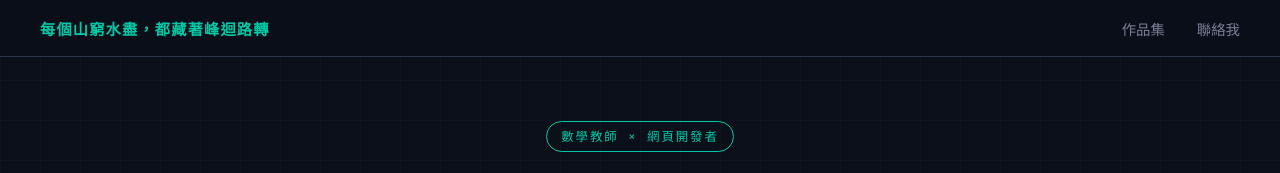
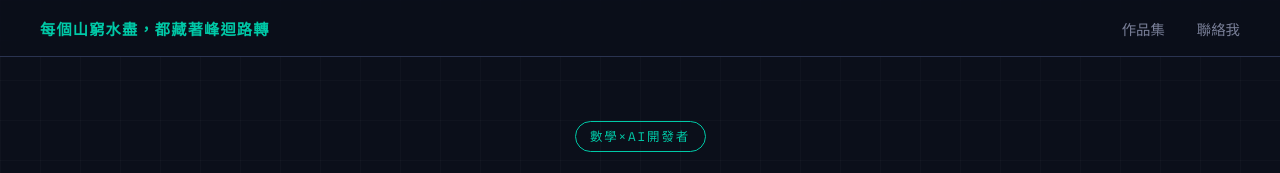
Before and after one commit to cwmps/cwmps.github.io, a plain HTML site: page index.html in a window 1280 px wide. Shown: the top 173 px of the page. Drawn offline with nearby package versions, Linux system fonts and the light colour scheme.

Commit message:
Update index.html

```diff
--- a/index.html
+++ b/index.html
@@ -341,7 +341,7 @@
 
   <!-- HERO -->
   <section class="hero">
-    <div class="hero-tag">數學教師 × 網頁開發者</div>
+    <div class="hero-tag">數學×AI開發者</div>
     <h1>探索 <span class="highlight">數學、遊戲</span><br>與 AI 的世界</h1>
     <p>這裡收錄了我在教學與程式之間打造的各種工具與作品，<br>涵蓋互動遊戲、數學練習、AI 應用等主題。</p>
   </section>
```
